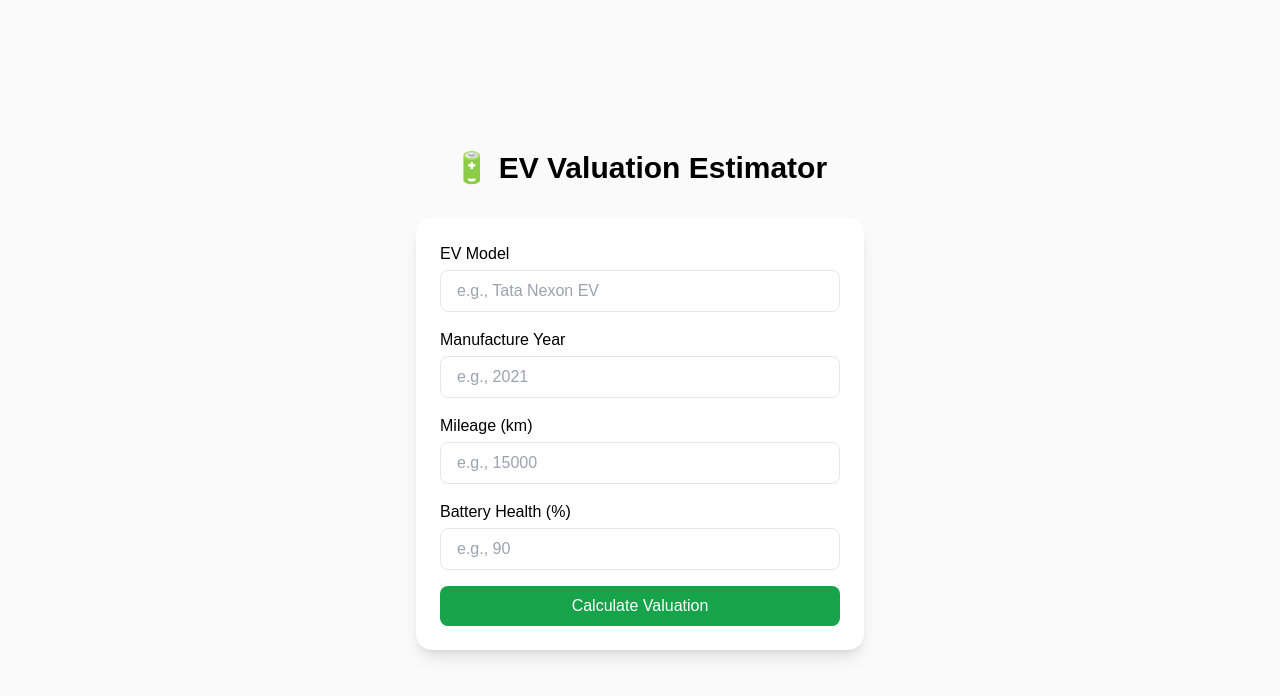
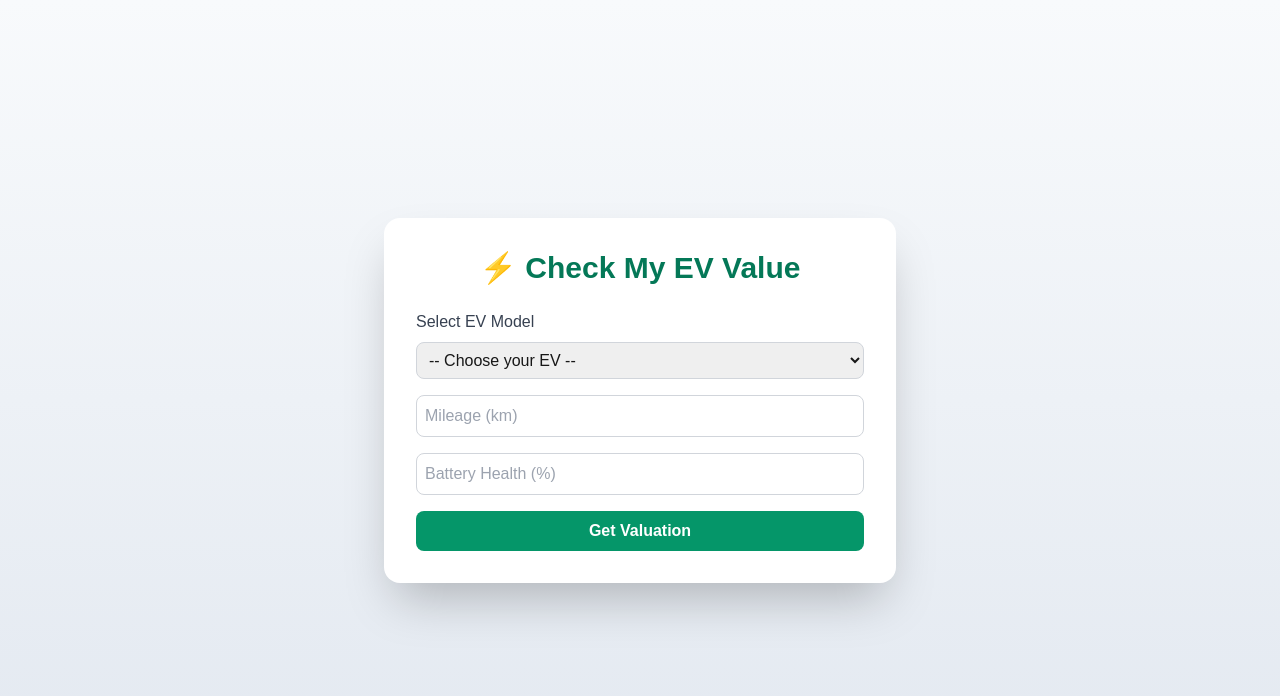
Before and after one commit to ujjawal291098/voltyaan, a Next.js app: page /valuation in a window 1280 px wide. Shown: the top 696 px of the page. Built offline with nearby package versions, Linux system fonts and the light colour scheme.

Commit message:
Update page.tsx

```diff
--- a/app/valuation/page.tsx
+++ b/app/valuation/page.tsx
@@ -1,93 +1,88 @@
-"use client";
-import { useState } from "react";
+'use client';
+import { useState } from 'react';
+import evModels from '@/data/evModels.json';
 
 export default function ValuationPage() {
-  const [model, setModel] = useState("");
-  const [year, setYear] = useState("");
-  const [mileage, setMileage] = useState("");
-  const [battery, setBattery] = useState("");
+  const [selectedModel, setSelectedModel] = useState('');
+  const [mileage, setMileage] = useState('');
+  const [battery, setBattery] = useState('');
   const [valuation, setValuation] = useState<number | null>(null);
+  const [error, setError] = useState('');
 
-  const calculateValue = () => {
-    // Simple EV valuation logic (example formula)
-    const baseValue = 2000000; // ₹20L base
-    const age = new Date().getFullYear() - Number(year || new Date().getFullYear());
-    const depreciation = age * 0.08; // 8% depreciation per year
-    const batteryFactor = (Number(battery) || 100) / 100;
-    const mileageFactor = 1 - (Number(mileage) || 0) / 200000;
+  const handleValuation = () => {
+    if (!selectedModel || !mileage || !battery) {
+      setError('⚠️ Please fill all fields to calculate valuation.');
+      setValuation(null);
+      return;
+    }
 
-    const finalValue = baseValue * batteryFactor * mileageFactor * (1 - depreciation);
-    setValuation(Math.max(finalValue, 100000)); // min value ₹1L
+    setError('');
+
+    const modelData = evModels.find(m => m.model === selectedModel);
+    if (!modelData) {
+      setError('Model data not found.');
+      return;
+    }
+
+    const { basePrice, range } = modelData;
+    const mileageFactor = Math.max(0.5, 1 - Number(mileage) / 100000);
+    const batteryFactor = Number(battery) / 100;
+    const rangeFactor = range / 500;
+
+    const estimatedValue = basePrice * mileageFactor * batteryFactor * rangeFactor;
+    setValuation(Math.round(estimatedValue));
   };
 
   return (
-    <div className="min-h-screen flex flex-col items-center justify-center px-4 py-16 bg-zinc-50 dark:bg-black text-black dark:text-zinc-50">
-      <h1 className="text-3xl font-bold mb-8 text-center">
-        🔋 EV Valuation Estimator
+    <div className="flex flex-col items-center justify-center min-h-screen bg-gradient-to-b from-slate-50 to-slate-200 p-6">
+      <div className="bg-white shadow-2xl rounded-2xl p-8 w-full max-w-lg">
+        <h1 className="text-3xl font-semibold text-emerald-700 mb-6 text-center">
+          ⚡ Check My EV Value
         </h1>
 
-      <div className="w-full max-w-md bg-white dark:bg-zinc-900 rounded-2xl shadow-lg p-6 space-y-4">
-        <div>
-          <label className="block mb-1 font-medium">EV Model</label>
+        <label className="block mb-2 text-gray-700 font-medium">Select EV Model</label>
+        <select
+          value={selectedModel}
+          onChange={(e) => setSelectedModel(e.target.value)}
+          className="w-full border border-gray-300 rounded-lg p-2 mb-4 focus:ring-2 focus:ring-emerald-400"
+        >
+          <option value="">-- Choose your EV --</option>
+          {evModels.map((m) => (
+            <option key={m.model} value={m.model}>{m.model}</option>
+          ))}
+        </select>
+
         <input
-            type="text"
-            placeholder="e.g., Tata Nexon EV"
-            value={model}
-            onChange={(e) => setModel(e.target.value)}
-            className="w-full border rounded-lg px-4 py-2 bg-white dark:bg-zinc-800"
+          type="number"
+          placeholder="Mileage (km)"
+          value={mileage}
+          onChange={(e) => setMileage(e.target.value)}
+          className="w-full border border-gray-300 rounded-lg p-2 mb-4 focus:ring-2 focus:ring-emerald-400"
           required
         />
-        </div>
 
-        <div>
-          <label className="block mb-1 font-medium">Manufacture Year</label>
         <input
           type="number"
-            placeholder="e.g., 2021"
-            value={year}
-            onChange={(e) => setYear(e.target.value)}
-            className="w-full border rounded-lg px-4 py-2 bg-white dark:bg-zinc-800"
+          placeholder="Battery Health (%)"
+          value={battery}
+          onChange={(e) => setBattery(e.target.value)}
+          className="w-full border border-gray-300 rounded-lg p-2 mb-4 focus:ring-2 focus:ring-emerald-400"
           required
         />
-        </div>
-
-        <div>
-          <label className="block mb-1 font-medium">Mileage (km)</label>
-          <input
-            type="number"
-            placeholder="e.g., 15000"
-            value={mileage}
-            onChange={(e) => setMileage(e.target.value)}
-            className="w-full border rounded-lg px-4 py-2 bg-white dark:bg-zinc-800"
-            required
-          />
-        </div>
-
-        <div>
-          <label className="block mb-1 font-medium">Battery Health (%)</label>
-          <input
-            type="number"
-            placeholder="e.g., 90"
-            value={battery}
-            onChange={(e) => setBattery(e.target.value)}
-            className="w-full border rounded-lg px-4 py-2 bg-white dark:bg-zinc-800"
-            required
-          />
-        </div>
 
         <button
-          onClick={calculateValue}
-          className="w-full bg-green-600 text-white py-2 rounded-lg hover:bg-green-700 transition"
+          onClick={handleValuation}
+          className="bg-emerald-600 hover:bg-emerald-700 text-white w-full py-2 rounded-lg font-semibold transition-all"
         >
-          Calculate Valuation
+          Get Valuation
         </button>
 
-        {valuation && (
-          <div className="mt-6 text-center bg-green-100 dark:bg-green-800 p-4 rounded-lg">
-            <h2 className="text-xl font-semibold">Estimated Value:</h2>
-            <p className="text-2xl font-bold mt-2">
-              ₹ {valuation.toLocaleString("en-IN")}
-            </p>
+        {error && <p className="text-red-500 mt-4 text-center">{error}</p>}
+
+        {valuation && !error && (
+          <div className="mt-6 bg-emerald-50 border border-emerald-200 rounded-xl p-4 text-center">
+            <h2 className="text-2xl font-semibold text-emerald-700">Estimated Value</h2>
+            <p className="text-3xl font-bold mt-2">₹{valuation.toLocaleString()}</p>
           </div>
         )}
       </div>
```
Lines whose indentation alone changed are shown as unchanged.
